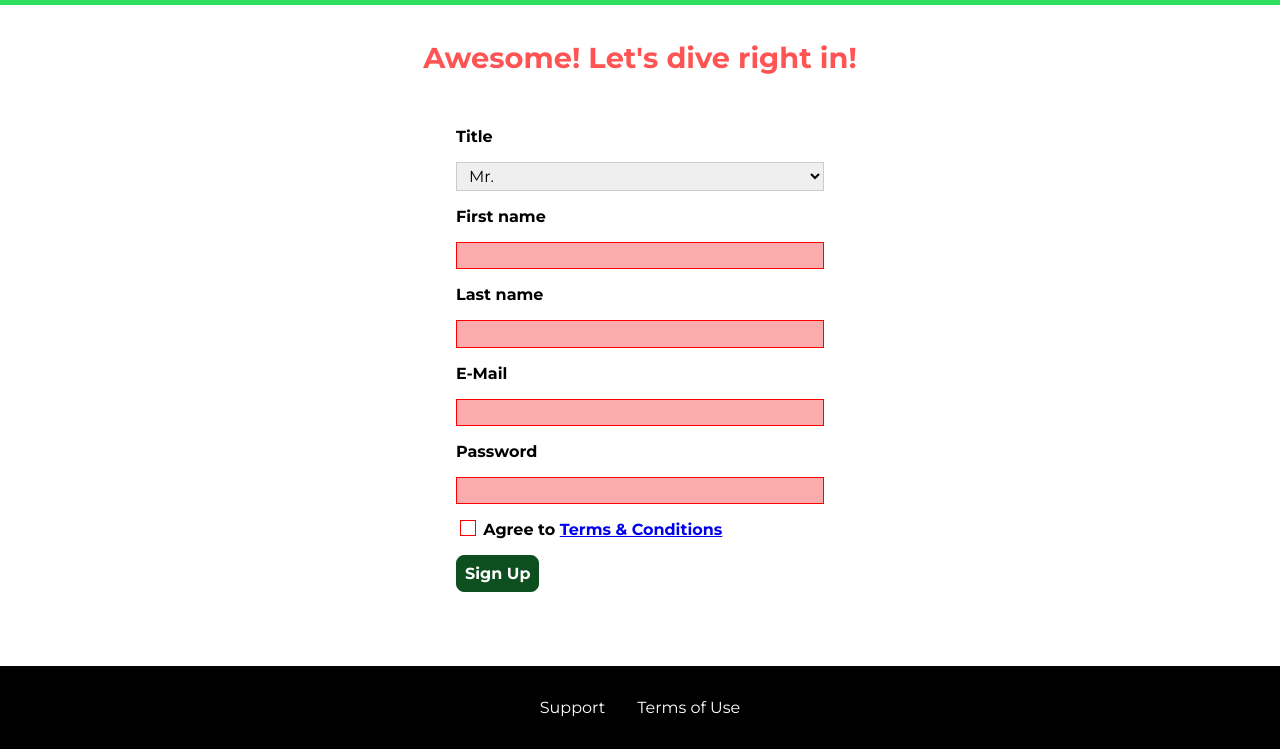
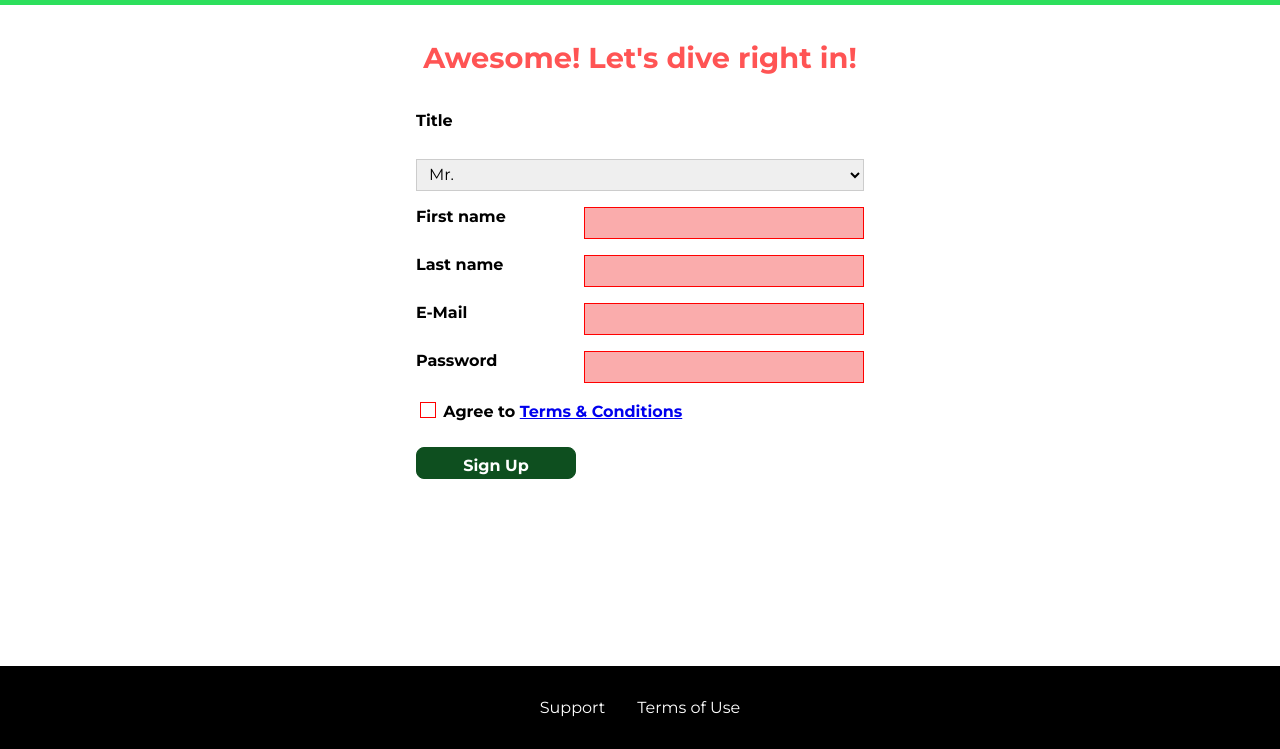
Before and after one commit to MelinaMejia95/css-project, a plain HTML site: page start-hosting/index.html in a window 1280 px wide. Shown: the part 51-800 px from the top of the page. Drawn offline with Linux system fonts and the light colour scheme.

Commit message:
Styling the form of start-hosting page with CSS grid

```diff
--- a/start-hosting/index.html
+++ b/start-hosting/index.html
@@ -67,10 +67,12 @@
             <input type="email" id="email" required>
             <label for="password">Password</label>
             <input type="password" id="password" required>
-            <input type="checkbox" id="agree-terms" required>
-            <label for="agree-terms">Agree to
-                <a href="#">Terms &amp; Conditions</a>
-            </label>
+            <div class="signup-form__checkbox">
+                <input type="checkbox" id="agree-terms" required>
+                <label for="agree-terms">Agree to
+                    <a href="#">Terms &amp; Conditions</a>
+                </label>
+            </div>
             <button type="submit" class="button">Sign Up</button>
         </form>
     </main>
--- a/start-hosting/start-hosting.css
+++ b/start-hosting/start-hosting.css
@@ -10,6 +10,9 @@ main {
 
 .signup-form {
     padding: 1rem;
+    display: grid;
+    grid-auto-rows: 2rem;
+    grid-row-gap: 0.5rem;
 }
 
 .signup-form label {
@@ -20,7 +23,6 @@ main {
 .signup-form input,
 .signup-form select {
     display: block;
-    margin-top: 1rem;
     width: 100%;
 }
 
@@ -70,12 +72,22 @@ main {
 
 .signup-form button[type="submit"] {
     display: block;
-    margin-top: 1rem;
 }
 
 @media (min-width: 40rem) {
     .signup-form {
         margin: auto;
-        width: 25rem;
+        width: 30rem;
+        grid-template-columns: 10rem auto;
+        grid-row-gap: 1rem;
+        grid-column-gap: 0.5rem;
+    }
+
+    .signup-form [id='title'] {
+        grid-column: span 2;
+    }
+
+    .signup-form__checkbox {
+        grid-column: span 2;
     }
 }
```
